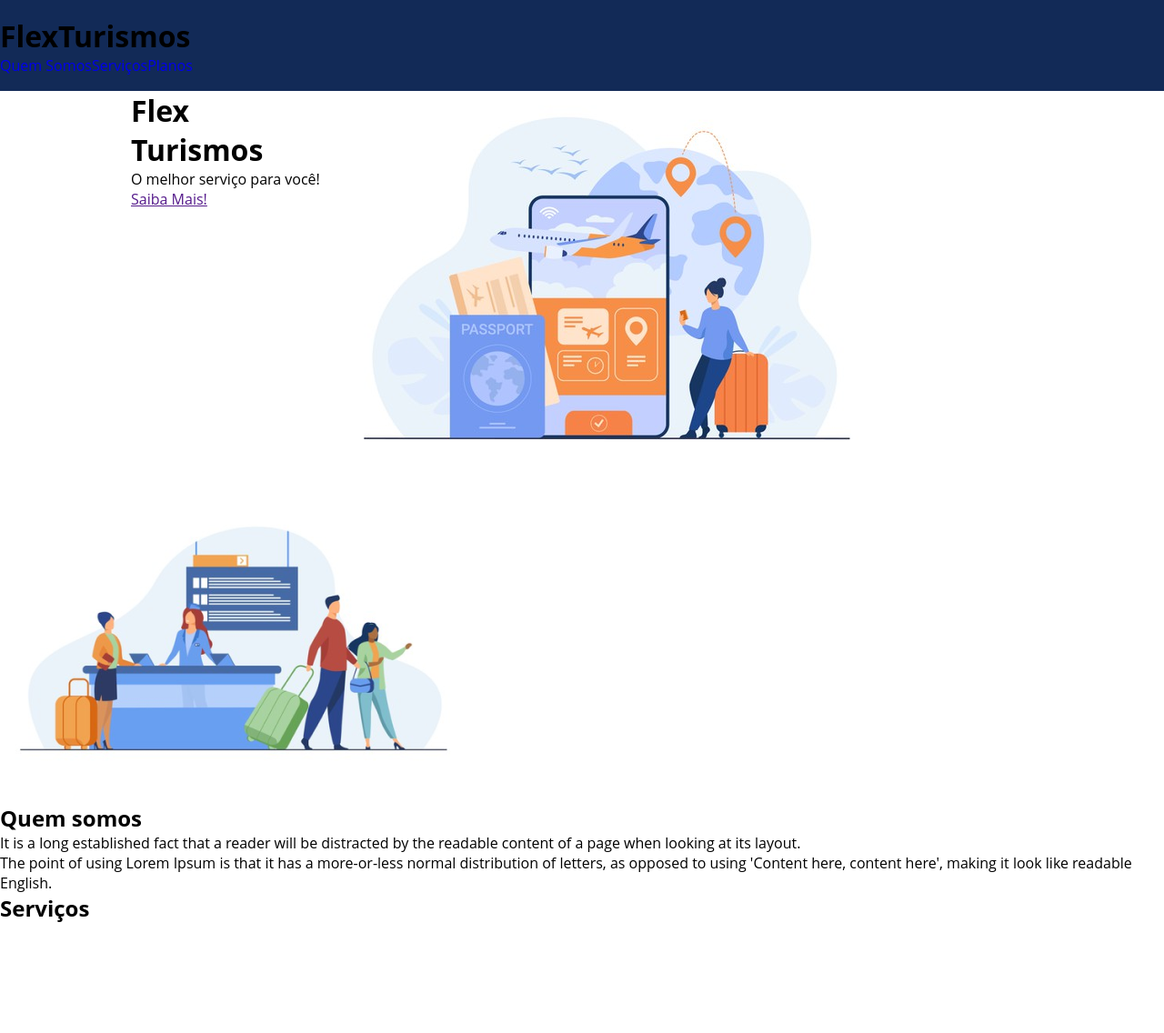
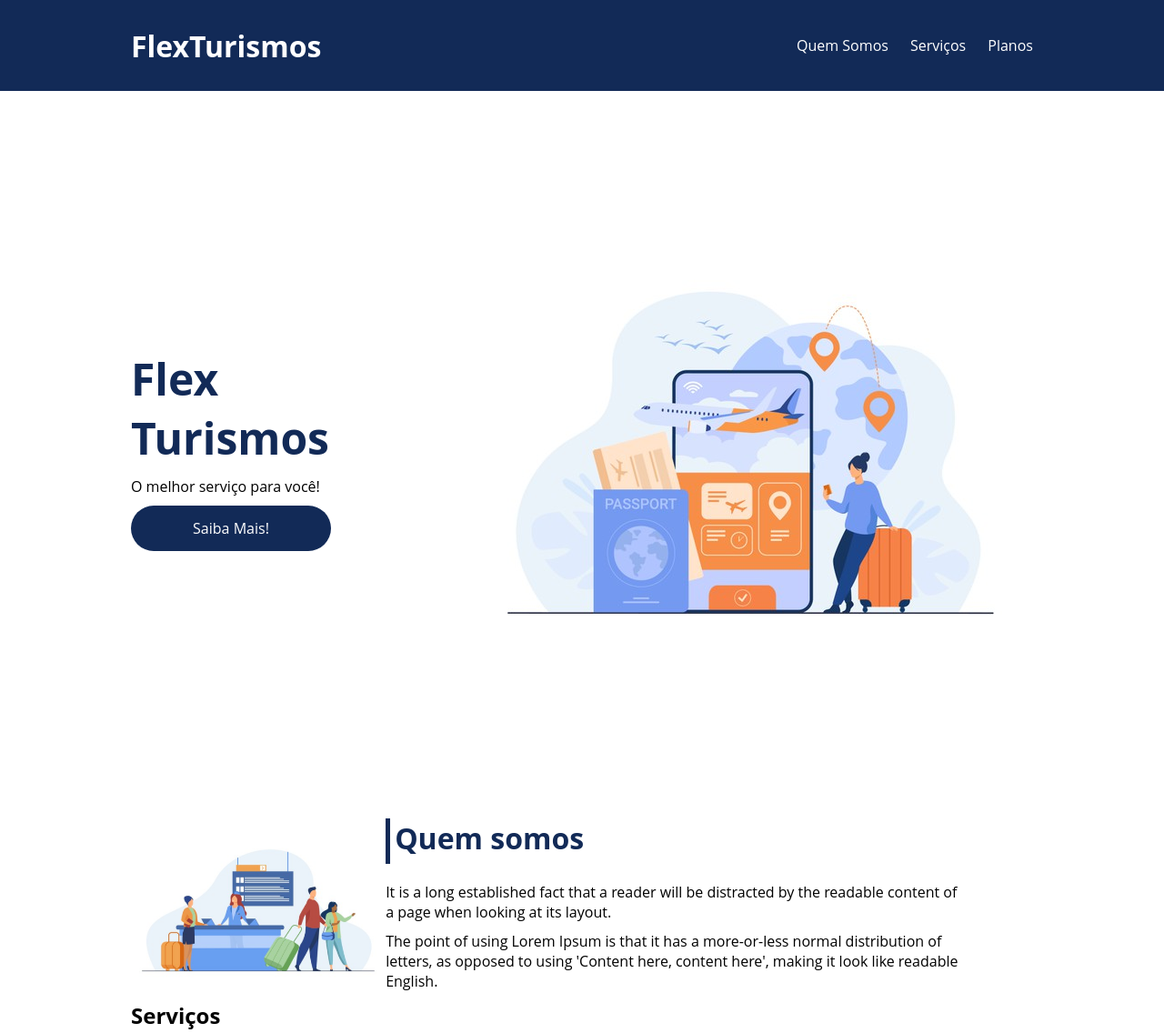
Before and after one commit to angelapaganucci/project-flexbox-dio, a plain HTML site: page flex-projeto/index.html in a window 1280 px wide. Shown: the top 1136 px of the page at 91% size. Drawn offline with Linux system fonts and the light colour scheme.

Commit message:
Sequencia da aula

```diff
--- a/flex-projeto/index.html
+++ b/flex-projeto/index.html
@@ -8,17 +8,17 @@
 </head>
 <body>
     <header>
-        <div class="'flex-container menu">
-            <h1>FlexTurismos</h1>
-            <ul class="flex-container list-items">
+        <div class="flex-container menu">
+            <div><h1>FlexTurismos</h1></div>
+            <ul class="list-items">
                 <li><a href="#quem-somos">Quem Somos</a></li>
                 <li><a href="#servicos">Serviços</a></li>
                 <li><a href="#planos">Planos</a></li>
         </div>
     </ul>
     </header>
-        <div class="flex-container">
-        <div>
+        <div class="flex-container apresentacao">
+        <div class="texto-apresentacao">
             <h1>Flex <br>Turismos</h1>
             <p>O melhor serviço para você!</p>
             <a href="">Saiba Mais!</a>
@@ -29,19 +29,19 @@
         </div>
     </div>
 
-    <div>
-        <div>
-            <img src="./images/1-quem-somos.png" alt="balcão de atendimento">
-        </div>
-
+        <div class="flex-container" id="quem-somos">
             <div>
                 <h2>Quem somos</h2>
                 <p>It is a long established fact that a reader will be distracted by the readable content of a page when looking at its layout. </p>
                 <p>The point of using Lorem Ipsum is that it has a more-or-less normal distribution of letters, as opposed to using 'Content here, content here', making it look like readable English.</p>
             </div>
+            <div>
+                <img src="./images/1-quem-somos.png" alt="balcão de atendimento">
+            </div>
         </div>
 
     <div>
+        <div class="flex-container">
             <div>
                  <h2>Serviços</h2>
             </div>
--- a/flex-projeto/style.css
+++ b/flex-projeto/style.css
@@ -14,6 +14,11 @@ ul li a{
     text-decoration: none;
 }
 
+div img{
+    display: block;
+    width: 100%;
+}
+
 .flex-container{
     display: flex;
     max-width: 992px;
@@ -26,4 +31,78 @@ header{
     height: 100px;
     display: flex;
     align-items: center;
+    color: #fff;
 }
+
+header .list-items{
+    display: flex;
+    max-width: 260px;
+    width: 100%;
+    justify-content: space-between;
+    align-items: center;
+}
+
+.list-items li a{
+    color: #fff;
+}
+
+header .menu{
+    justify-content: space-between;
+}
+
+.apresentacao{
+    height: 100vh;
+    align-items: center;
+    justify-content: space-between;
+}
+
+.apresentacao .texto-apresentacao{
+    min-height: 200px;
+}
+
+.texto-apresentacao h1{
+    color: #122A57;
+    font-size: 48px;
+    margin-bottom: 10px;
+}
+
+.texto-apresentacao a{
+    background-color: #122A57;
+    color: #fff;
+    text-align: center;
+    border-radius: 30px;
+    width: 220px;
+    display: block;
+    text-decoration: none;
+    height: 50px;
+    line-height: 50px;
+    margin-top: 10px;
+    margin-bottom: 10px;
+}
+
+#quem-somos{
+    flex-direction: row-reverse;
+    align-items: center;
+    justify-content: space-between;
+}
+
+#quem-somos h2{
+    font-size: 32px;
+    color: #122A57;
+    display: flex;
+    margin-bottom: 20px;
+}
+
+#quem-somos h2::before{
+    content: "";
+    height: 50px;
+    width: 5px;
+    margin-right: 5px;
+    background-color: #122A57;
+    position: relative;
+}
+
+#quem-somos p{
+    margin-bottom: 10px;
+    width: 90%;
+}
```
Lines whose indentation alone changed are shown as unchanged.
